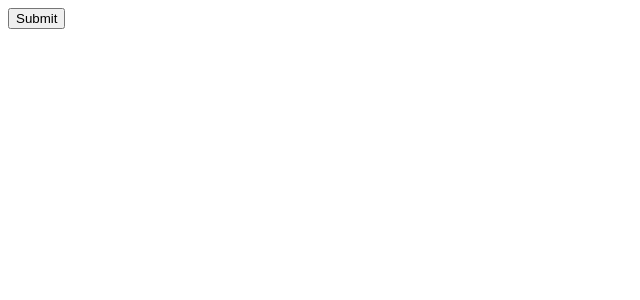
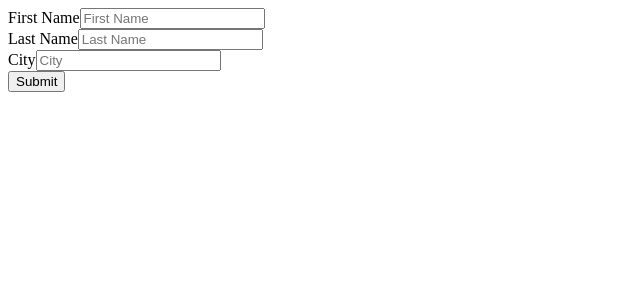
Before and after one commit to ingriddorioschulze/reusable-form, a React (Create React App) app: page / in a window 1280 px wide. Shown: the top 300 px of the page, without its empty margins (0-640 px from the left). Built offline with nearby package versions, Linux system fonts and the light colour scheme.

Commit message:
Add a use case for the generic components

```diff
--- a/src/App.tsx
+++ b/src/App.tsx
@@ -1,18 +1,34 @@
 import React from "react";
 import Form from "./Form";
+import FormInput from "./FormInput";
 
 const App: React.FC = (): JSX.Element => {
   return (
     <div className="App">
       <header className="App-header">
-        <Form
-          label=""
-          type={"text"}
-          id={"Name"}
-          name={"Name"}
-          placeholder={"Name"}
-          onSubmit={() => alert("form submited! :)")}
-        />
+        <Form onSubmit={() => alert("Form submitted!")}>
+          <FormInput
+            type="text"
+            id="firstName"
+            name="First Name"
+            label="First Name"
+            placeholder="First Name"
+          />
+          <FormInput
+            type="text"
+            id="lastName"
+            name="Last Name"
+            label="Last Name"
+            placeholder="Last Name"
+          />
+          <FormInput
+            type="text"
+            id="city"
+            name="City"
+            label="City"
+            placeholder="City"
+          />
+        </Form>
       </header>
     </div>
   );
```
